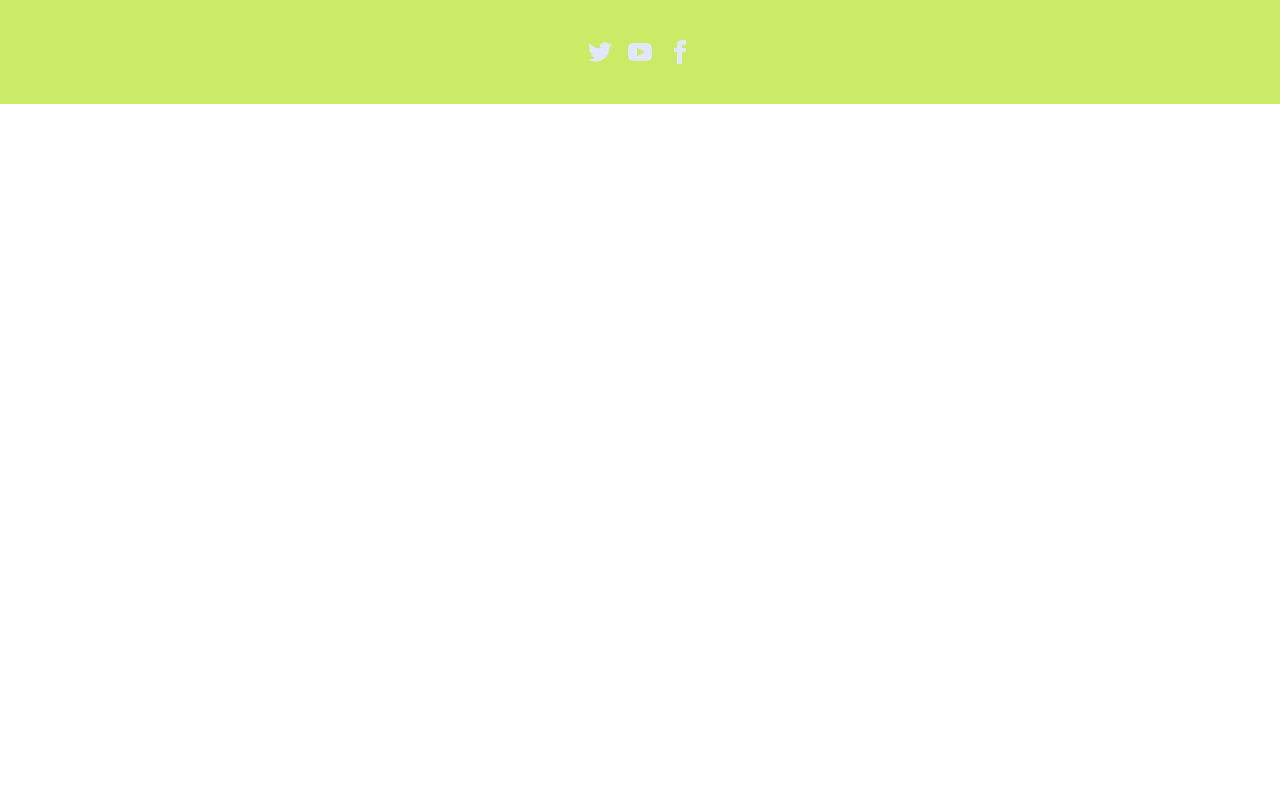
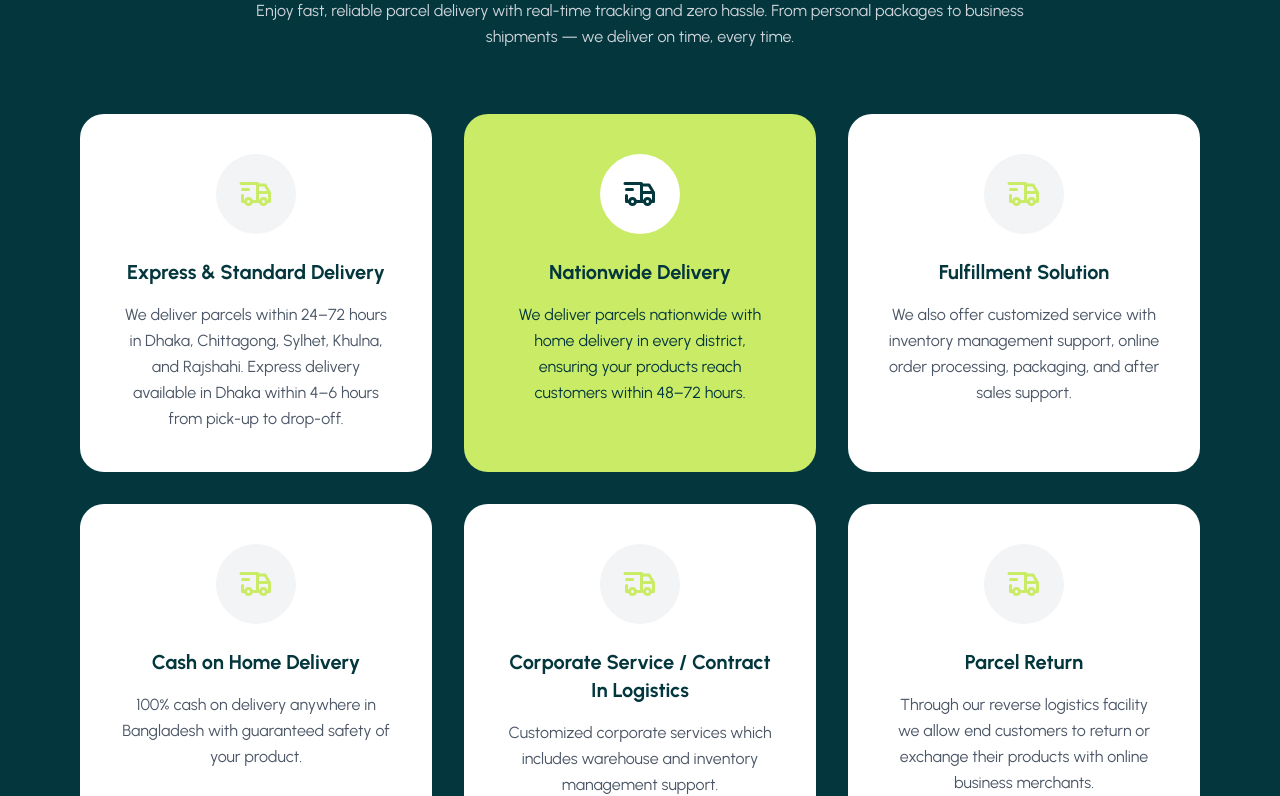
Before and after one commit to alamin-islam0/zapshift-client, a React (Vite) app: page / in a window 1280 px wide. Shown: the part 1507-2303 px from the top of the page. Before the commit the page ends 1611 px from the top, so only its background shows below. Built offline with nearby package versions, Linux system fonts and the light colour scheme.

Commit message:
our services section added

```diff
--- a/src/components/HomeComponents/HeroSection.jsx
+++ b/src/components/HomeComponents/HeroSection.jsx
@@ -6,7 +6,7 @@ import { GoArrowUpRight } from "react-icons/go";
 const HeroSection = () => {
     return (
         <div className="container mx-auto p-6 lg:p-20 bg-white rounded-3xl lg:rounded-4xl mt-5 lg:mt-10">
-            <div className="flex flex-col lg:flex-row gap-12 items-center">
+            <div className="flex flex-col-reverse lg:flex-row gap-12 items-center">
                 {/* Left Column */}
                 <div className="space-y-8 w-full lg:w-[60%]">
                     {/* Hero Icon */}
--- a/src/components/HomeComponents/HowItWork.jsx
+++ b/src/components/HomeComponents/HowItWork.jsx
@@ -24,7 +24,7 @@ const HowItWork = () => {
 
     return (
         <div className="py-20">
-            <div className="container mx-auto ">
+            <div className="container mx-auto max-w-6xl">
                 <h2 className="text-3xl font-bold text-[#03373d] mb-10">How it Works</h2>
                 <div className="grid grid-cols-1 md:grid-cols-2 lg:grid-cols-4 gap-6">
                     {steps.map((step, index) => (
--- /dev/null
+++ b/src/components/HomeComponents/OurServices.jsx
@@ -0,0 +1,102 @@
+import React from 'react';
+import { TbTruckDelivery } from "react-icons/tb";
+
+const OurServices = () => {
+    const services = [
+        {
+            title: "Express & Standard Delivery",
+            description: "We deliver parcels within 24–72 hours in Dhaka, Chittagong, Sylhet, Khulna, and Rajshahi. Express delivery available in Dhaka within 4–6 hours from pick-up to drop-off.",
+            highlight: false
+        },
+        {
+            title: "Nationwide Delivery",
+            description: "We deliver parcels nationwide with home delivery in every district, ensuring your products reach customers within 48–72 hours.",
+            highlight: true
+        },
+        {
+            title: "Fulfillment Solution",
+            description: "We also offer customized service with inventory management support, online order processing, packaging, and after sales support.",
+            highlight: false
+        },
+        {
+            title: "Cash on Home Delivery",
+            description: "100% cash on delivery anywhere in Bangladesh with guaranteed safety of your product.",
+            highlight: false
+        },
+        {
+            title: "Corporate Service / Contract In Logistics",
+            description: "Customized corporate services which includes warehouse and inventory management support.",
+            highlight: false
+        },
+        {
+            title: "Parcel Return",
+            description: "Through our reverse logistics facility we allow end customers to return or exchange their products with online business merchants.",
+            highlight: false
+        }
+    ];
+
+    return (
+        <div className="py-12 lg:py-20 bg-[#03373d] rounded-4xl">
+            <div className="container mx-auto px-6 lg:px-20">
+                {/* Header Section */}
+                <div className="text-center mb-12 lg:mb-16">
+                    <h2 className="text-3xl lg:text-4xl font-bold text-white mb-4">
+                        Our Services
+                    </h2>
+                    <p className="text-gray-300 text-sm lg:text-base max-w-3xl mx-auto leading-relaxed">
+                        Enjoy fast, reliable parcel delivery with real-time tracking and zero hassle. From personal packages to business shipments — we deliver on time, every time.
+                    </p>
+                </div>
+
+                {/* Services Grid */}
+                <div className="grid grid-cols-1 md:grid-cols-2 lg:grid-cols-3 gap-6 lg:gap-8">
+                    {services.map((service, index) => (
+                        <div
+                            key={index}
+                            className={`${
+                                service.highlight
+                                    ? 'bg-[#caeb66]'
+                                    : 'bg-white'
+                            } p-8 lg:p-10 rounded-3xl hover:shadow-xl transition-all duration-300 hover:-translate-y-1`}
+                        >
+                            {/* Icon */}
+                            <div className="mb-6 flex justify-center">
+                                <div className={`${
+                                    service.highlight
+                                        ? 'bg-white'
+                                        : 'bg-gray-100'
+                                } w-16 h-16 lg:w-20 lg:h-20 rounded-full flex items-center justify-center`}>
+                                    <TbTruckDelivery className={`text-3xl lg:text-4xl ${
+                                        service.highlight
+                                            ? 'text-[#03373d]'
+                                            : 'text-[#caeb66]'
+                                    }`} />
+                                </div>
+                            </div>
+
+                            {/* Title */}
+                            <h3 className={`text-lg lg:text-xl font-bold mb-3 lg:mb-4 text-center ${
+                                service.highlight
+                                    ? 'text-[#03373d]'
+                                    : 'text-[#03373d]'
+                            }`}>
+                                {service.title}
+                            </h3>
+
+                            {/* Description */}
+                            <p className={`text-sm lg:text-base leading-relaxed text-center ${
+                                service.highlight
+                                    ? 'text-[#03373d]'
+                                    : 'text-gray-600'
+                            }`}>
+                                {service.description}
+                            </p>
+                        </div>
+                    ))}
+                </div>
+            </div>
+        </div>
+    );
+};
+
+export default OurServices;
--- a/src/pages/home/Home.jsx
+++ b/src/pages/home/Home.jsx
@@ -1,12 +1,14 @@
 import React from 'react';
 import HeroSection from '../../components/HomeComponents/HeroSection';
 import HowItWork from '../../components/HomeComponents/HowItWork';
+import OurServices from '../../components/HomeComponents/OurServices';
 
 const Home = () => {
     return (
         <div className='px-4 lg:px-0'>
             <HeroSection/>
             <HowItWork/>
+            <OurServices/>
         </div>
     );
 };
```
